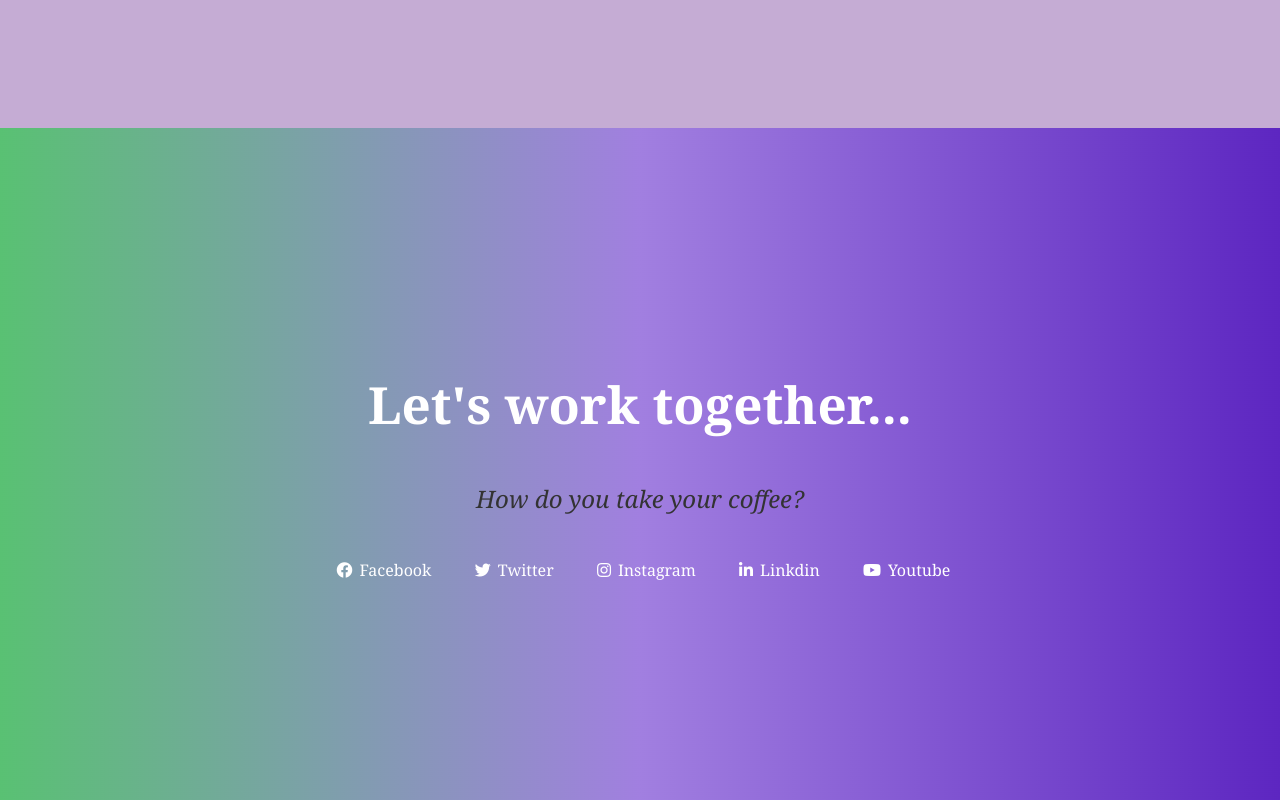
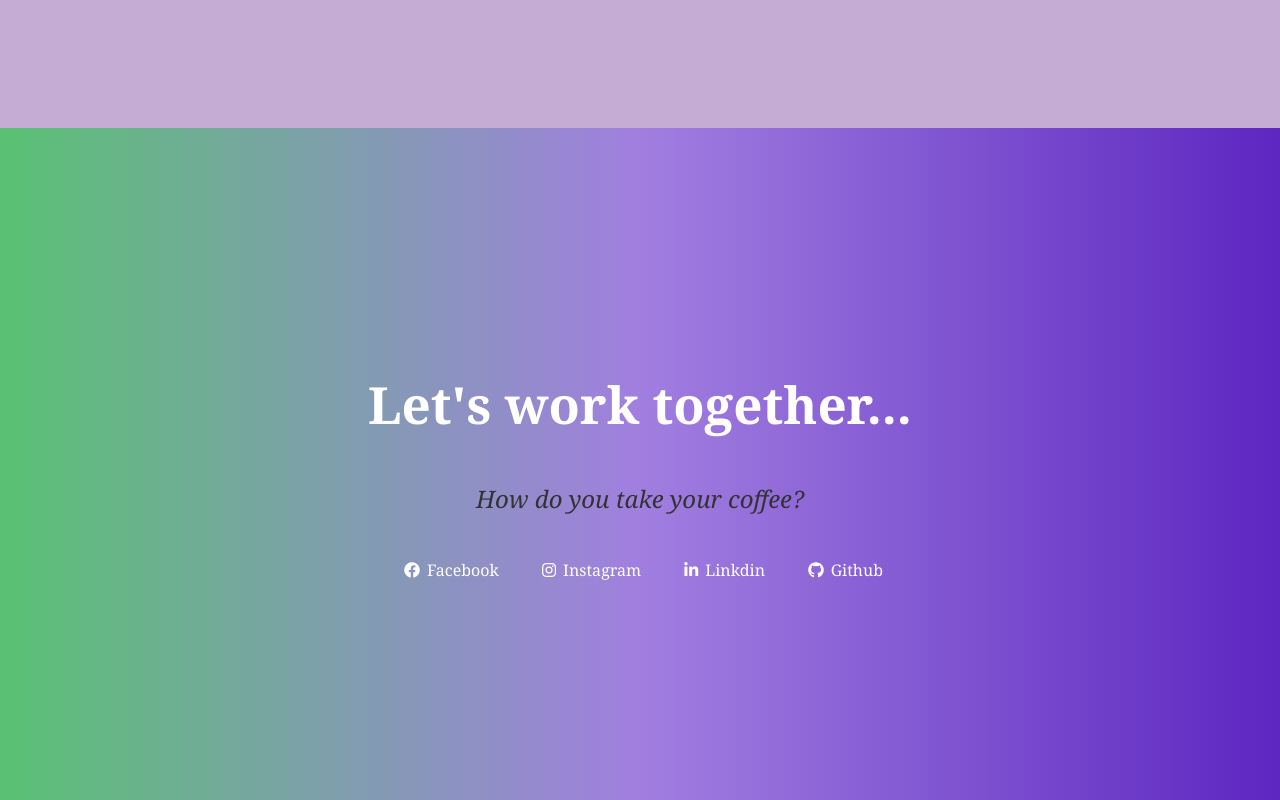
Before and after one commit to faridafaqiri/-Personal-Portfolio-Webpage, a plain HTML site: page index.html in a window 1280 px wide. Shown: the part 1897-2697 px from the top of the page. Drawn offline with Linux system fonts and the light colour scheme; a web font is replaced by a local one.

Commit message:
sloved the html linters

```diff
--- a/index.html
+++ b/index.html
@@ -49,14 +49,12 @@
     <div id="profile-link">
       <a href="https://www.facebook.com/profile.php?id=61560208433931" target="_blank" rel="noopener">
         <i class="fab fa-facebook"></i>Facebook</a>
-      <a href="https://twitter.com/" target="_blank" rel="noopener">
-        <i class="fab fa-twitter"></i>Twitter</a>
       <a href="https://instagram.com/" target="_blank" rel="noopener">
         <i class="fab fa-instagram"></i>Instagram</a>
       <a href="https://www.linkedin.com/" target="_blank" rel="noopener">
         <i class="fab fa-linkedin-in"></i>Linkdin</a>
-      <a href="https://www.youtube.com/" target="_blank" rel="noopener">
-        <i class="fab fa-youtube"></i>Youtube</a>
+      <a href="https://www.githubcom/" target="_blank" rel="noopener">
+        <i class="fab fa-github"></i>Github</a>
     </div>
   </section>
 </body>
```
